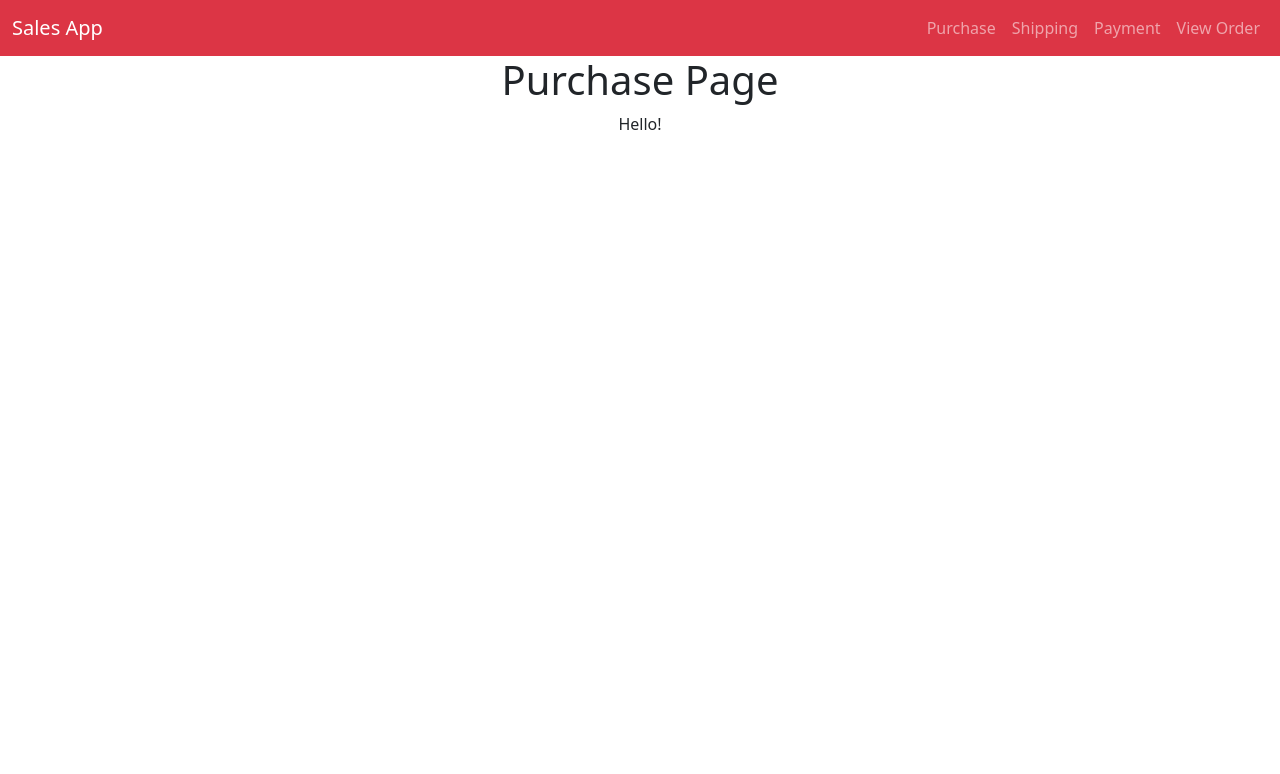
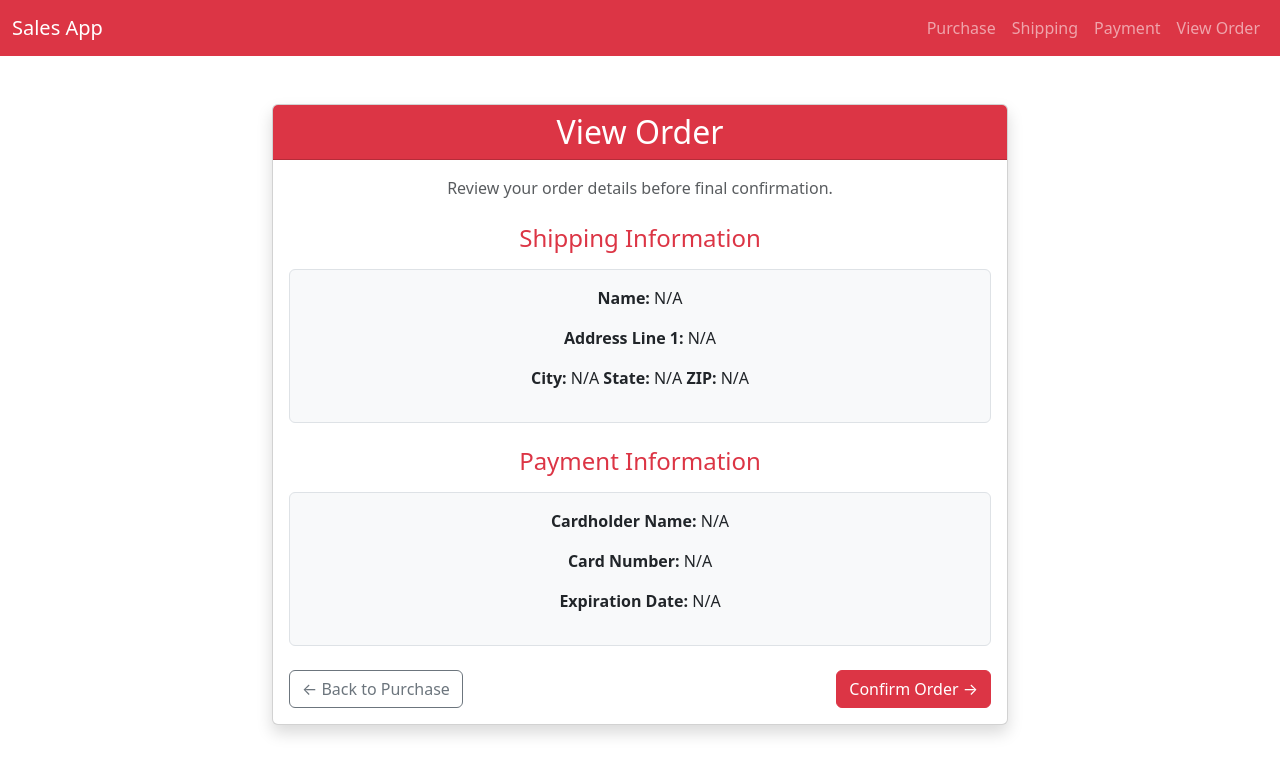
Before and after one commit to Jemin-Gandhi/CSE5234-Project, a React (Create React App) app in the folder website/: page /purchase/viewOrder in a window 1280 px wide. Shown: the top 774 px of the page. Built offline with nearby package versions, Linux system fonts and the light colour scheme.

Commit message:
finished all linking

```diff
--- a/website/src/components/paymentEntry.jsx
+++ b/website/src/components/paymentEntry.jsx
@@ -6,7 +6,7 @@ export default function PaymentEntry() {
   const location = useLocation();
   const navigate = useNavigate();
 
-  // Get order data from previous step
+  // Get any existing order data (e.g. items from previous steps)
   const orderData = location.state?.order || {};
 
   const [paymentInfo, setPaymentInfo] = useState({
@@ -25,7 +25,6 @@ export default function PaymentEntry() {
       [name]: value,
     }));
 
-    // Clear the error once user starts typing
     if (errors[name]) {
       setErrors((prev) => ({
         ...prev,
@@ -67,6 +66,7 @@ export default function PaymentEntry() {
     e.preventDefault();
 
     if (validateForm()) {
+      // Combine existing order info with payment details
       const updatedOrder = {
         ...orderData,
         paymentDetails: paymentInfo,
@@ -75,12 +75,13 @@ export default function PaymentEntry() {
       console.log("Payment details saved:", paymentInfo);
       console.log("Updated order:", updatedOrder);
 
-      navigate("/purchase/viewConfirmation", { state: { order: updatedOrder } });
+      // ✅ Navigate to the Shipping page, passing payment info forward
+      navigate("/purchase/shippingEntry", { state: { order: updatedOrder } });
     }
   };
 
   const handleBack = () => {
-    navigate("/purchase/shippingEntry", { state: { order: orderData } });
+    navigate("/purchase");
   };
 
   return (
@@ -179,11 +180,11 @@ export default function PaymentEntry() {
                     className="btn btn-outline-secondary"
                     onClick={handleBack}
                   >
-                    ← Back to Shipping
+                    ← Back to Purchase
                   </button>
 
                   <button type="submit" className="btn btn-danger">
-                    Review Order →
+                    Continue to Shipping →
                   </button>
                 </div>
               </form>
--- a/website/src/components/shippingEntry.jsx
+++ b/website/src/components/shippingEntry.jsx
@@ -6,85 +6,79 @@ export default function ShippingEntry() {
   const location = useLocation();
   const navigate = useNavigate();
 
-  // Get order data from previous step
+  // ✅ Get order data passed from PaymentEntry (which includes payment info)
   const orderData = location.state?.order || {};
+  const paymentDetails = orderData.paymentDetails || {};
 
   const [shippingDetails, setShippingDetails] = useState({
-    name: '',
-    addressLine1: '',
-    addressLine2: '',
-    city: '',
-    state: '',
-    zip: ''
+    name: "",
+    addressLine1: "",
+    addressLine2: "",
+    city: "",
+    state: "",
+    zip: "",
   });
 
   const [errors, setErrors] = useState({});
 
+  // Handle input changes
   const handleChange = (e) => {
     const { name, value } = e.target;
-    setShippingDetails(prev => ({
+    setShippingDetails((prev) => ({
       ...prev,
-      [name]: value
+      [name]: value,
     }));
 
-    // Clear error when user starts typing
     if (errors[name]) {
-      setErrors(prev => ({
+      setErrors((prev) => ({
         ...prev,
-        [name]: ''
+        [name]: "",
       }));
     }
   };
 
+  // Validate shipping form
   const validateForm = () => {
     const newErrors = {};
 
-    if (!shippingDetails.name.trim()) {
-      newErrors.name = 'Name is required';
-    }
-
-    if (!shippingDetails.addressLine1.trim()) {
-      newErrors.addressLine1 = 'Address Line 1 is required';
-    }
-
-    if (!shippingDetails.city.trim()) {
-      newErrors.city = 'City is required';
-    }
-
-    if (!shippingDetails.state.trim()) {
-      newErrors.state = 'State is required';
-    }
+    if (!shippingDetails.name.trim()) newErrors.name = "Name is required";
+    if (!shippingDetails.addressLine1.trim()) newErrors.addressLine1 = "Address Line 1 is required";
+    if (!shippingDetails.city.trim()) newErrors.city = "City is required";
+    if (!shippingDetails.state.trim()) newErrors.state = "State is required";
 
     if (!shippingDetails.zip.trim()) {
-      newErrors.zip = 'ZIP code is required';
+      newErrors.zip = "ZIP code is required";
     } else if (!/^\d{5}(-\d{4})?$/.test(shippingDetails.zip)) {
-      newErrors.zip = 'Please enter a valid ZIP code (12345 or 12345-6789)';
+      newErrors.zip = "Please enter a valid ZIP code (12345 or 12345-6789)";
     }
 
     setErrors(newErrors);
     return Object.keys(newErrors).length === 0;
   };
 
+  // ✅ When user submits shipping info
   const handleSubmit = (e) => {
     e.preventDefault();
 
     if (validateForm()) {
-      // Save shipping details to order data
+      // Combine both payment + shipping info
       const updatedOrder = {
         ...orderData,
-        shippingDetails: shippingDetails
+        paymentDetails: paymentDetails,
+        shippingDetails: shippingDetails,
       };
 
-      console.log("Shipping details saved:", shippingDetails);
-      console.log("Updated order:", updatedOrder);
+      console.log("Shipping details added:", shippingDetails);
+      console.log("Full order:", updatedOrder);
 
-      // Navigate to next step (payment entry)
-      navigate("/purchase/paymentEntry", { state: { order: updatedOrder } });
+      // ✅ Navigate to the next step (e.g. confirmation page)
+      navigate("/purchase/viewOrder", { state: { order: updatedOrder } });
     }
   };
 
+  // Optional back button (go back to payment page)
   const handleBack = () => {
-    navigate("/purchase", { state: { order: orderData } });
+    navigate("/purchase/paymentEntry", { state: { order: orderData } });
   };
 
   return (
@@ -98,19 +92,19 @@ export default function ShippingEntry() {
 
             <div className="card-body">
               <form onSubmit={handleSubmit}>
-                {/* Name Field */}
+                {/* Name */}
                 <div className="mb-3">
                   <label htmlFor="name" className="form-label">
                     Full Name <span className="text-danger">*</span>
                   </label>
                   <input
                     type="text"
-                    className={`form-control ${errors.name ? 'is-invalid' : ''}`}
                     id="name"
                     name="name"
+                    className={`form-control ${errors.name ? "is-invalid" : ""}`}
                     value={shippingDetails.name}
                     onChange={handleChange}
-                    placeholder="Enter your full name"
+                    placeholder="John Doe"
                   />
                   {errors.name && <div className="invalid-feedback">{errors.name}</div>}
                 </div>
@@ -122,14 +116,16 @@ export default function ShippingEntry() {
                   </label>
                   <input
                     type="text"
-                    className={`form-control ${errors.addressLine1 ? 'is-invalid' : ''}`}
                     id="addressLine1"
                     name="addressLine1"
+                    className={`form-control ${errors.addressLine1 ? "is-invalid" : ""}`}
                     value={shippingDetails.addressLine1}
                     onChange={handleChange}
-                    placeholder="Street address, P.O. box, company name, c/o"
+                    placeholder="123 Main St"
                   />
-                  {errors.addressLine1 && <div className="invalid-feedback">{errors.addressLine1}</div>}
+                  {errors.addressLine1 && (
+                    <div className="invalid-feedback">{errors.addressLine1}</div>
+                  )}
                 </div>
 
                 {/* Address Line 2 */}
@@ -139,16 +135,16 @@ export default function ShippingEntry() {
                   </label>
                   <input
                     type="text"
-                    className="form-control"
                     id="addressLine2"
                     name="addressLine2"
+                    className="form-control"
                     value={shippingDetails.addressLine2}
                     onChange={handleChange}
-                    placeholder="Apartment, suite, unit, building, floor, etc."
+                    placeholder="Apt, Suite, etc."
                   />
                 </div>
 
-                {/* City, State, ZIP Row */}
+                {/* City, State, ZIP */}
                 <div className="row">
                   <div className="col-md-6 mb-3">
                     <label htmlFor="city" className="form-label">
@@ -156,9 +152,9 @@ export default function ShippingEntry() {
                     </label>
                     <input
                       type="text"
-                      className={`form-control ${errors.city ? 'is-invalid' : ''}`}
                       id="city"
                       name="city"
+                      className={`form-control ${errors.city ? "is-invalid" : ""}`}
                       value={shippingDetails.city}
                       onChange={handleChange}
                       placeholder="City"
@@ -172,12 +168,12 @@ export default function ShippingEntry() {
                     </label>
                     <input
                       type="text"
-                      className={`form-control ${errors.state ? 'is-invalid' : ''}`}
                       id="state"
                       name="state"
+                      className={`form-control ${errors.state ? "is-invalid" : ""}`}
                       value={shippingDetails.state}
                       onChange={handleChange}
-                      placeholder="State"
+                      placeholder="NY"
                       maxLength="2"
                     />
                     {errors.state && <div className="invalid-feedback">{errors.state}</div>}
@@ -189,9 +185,9 @@ export default function ShippingEntry() {
                     </label>
                     <input
                       type="text"
-                      className={`form-control ${errors.zip ? 'is-invalid' : ''}`}
                       id="zip"
                       name="zip"
+                      className={`form-control ${errors.zip ? "is-invalid" : ""}`}
                       value={shippingDetails.zip}
                       onChange={handleChange}
                       placeholder="12345"
@@ -200,21 +196,18 @@ export default function ShippingEntry() {
                   </div>
                 </div>
 
-                {/* Action Buttons */}
+                {/* Buttons */}
                 <div className="d-flex justify-content-between mt-4">
                   <button
                     type="button"
                     className="btn btn-outline-secondary"
                     onClick={handleBack}
                   >
-                    ← Back to Products
+                    ← Back to Payment
                   </button>
 
-                  <button
-                    type="submit"
-                    className="btn btn-danger"
-                  >
-                    Continue to Payment →
+                  <button type="submit" className="btn btn-danger">
+                    Review Order →
                   </button>
                 </div>
               </form>
--- a/website/src/components/viewConfirmation.jsx
+++ b/website/src/components/viewConfirmation.jsx
@@ -1,11 +1,92 @@
 import React from "react";
+import { useLocation, useNavigate } from "react-router-dom";
+import "bootstrap/dist/css/bootstrap.min.css";
 
-export default function viewConfirmation() {
-    let title = "Purchase Page";
-    return (
-        <div>
-            <h1>{title}</h1>
-            Hello!
+export default function ViewConfirmation() {
+  const location = useLocation();
+  const navigate = useNavigate();
+
+  // Retrieve combined order data from previous step
+  const orderData = location.state?.order || {};
+  const shipping = orderData.shippingDetails || {};
+  const payment = orderData.paymentDetails || {};
+  const items = orderData.items || [];
+
+  const handleBackToPurchase = () => {
+    navigate("/purchase");
+  };
+
+  return (
+    <div className="container mt-5 mb-5">
+      <div className="row justify-content-center">
+        <div className="col-md-10 col-lg-8">
+          <div className="card shadow">
+            <div className="card-header bg-success text-white text-center">
+              <h2 className="mb-0">✅ Order Confirmed</h2>
+            </div>
+
+            <div className="card-body">
+              <p className="text-center text-muted mb-4">
+                Thank you for your purchase! Below are your order details.
+              </p>
+
+              {/* Shipping Information */}
+              <h4 className="text-success mb-3">Shipping Information</h4>
+              <div className="border rounded p-3 mb-4 bg-light">
+                <p><strong>Name:</strong> {shipping.name || "N/A"}</p>
+                <p><strong>Address Line 1:</strong> {shipping.addressLine1 || "N/A"}</p>
+                {shipping.addressLine2 && (
+                  <p><strong>Address Line 2:</strong> {shipping.addressLine2}</p>
+                )}
+                <p>
+                  <strong>City:</strong> {shipping.city || "N/A"}{" "}
+                  <strong>State:</strong> {shipping.state || "N/A"}{" "}
+                  <strong>ZIP:</strong> {shipping.zip || "N/A"}
+                </p>
+              </div>
+
+              {/* Payment Information */}
+              <h4 className="text-success mb-3">Payment Information</h4>
+              <div className="border rounded p-3 mb-4 bg-light">
+                <p><strong>Cardholder Name:</strong> {payment.card_holder_name || "N/A"}</p>
+                <p>
+                  <strong>Card Number:</strong>{" "}
+                  {payment.credit_card_number
+                    ? "**** **** **** " + payment.credit_card_number.slice(-4)
+                    : "N/A"}
+                </p>
+                <p><strong>Expiration Date:</strong> {payment.expir_date || "N/A"}</p>
+              </div>
+
+              {/* Order Summary (if applicable) */}
+              {items.length > 0 && (
+                <>
+                  <h4 className="text-success mb-3">Order Summary</h4>
+                  <div className="border rounded p-3 mb-4 bg-light">
+                    {items.map((item, index) => (
+                      <div key={index} className="d-flex justify-content-between">
+                        <span>{item.name} (x{item.quantity})</span>
+                        <span>${item.price?.toFixed(2) || "0.00"}</span>
+                      </div>
+                    ))}
+                  </div>
+                </>
+              )}
+
+              {/* Back Button */}
+              <div className="d-flex justify-content-center mt-4">
+                <button
+                  type="button"
+                  className="btn btn-success px-4"
+                  onClick={handleBackToPurchase}
+                >
+                  ← Back to Purchases
+                </button>
+              </div>
+            </div>
+          </div>
         </div>
-    );
-};
+      </div>
+    </div>
+  );
+}
--- a/website/src/components/viewOrder.jsx
+++ b/website/src/components/viewOrder.jsx
@@ -1,11 +1,103 @@
 import React from "react";
+import { useLocation, useNavigate } from "react-router-dom";
+import "bootstrap/dist/css/bootstrap.min.css";
 
-export default function viewOrder() {
-    let title = "Purchase Page";
-    return (
-        <div>
-            <h1>{title}</h1>
-            Hello!
+export default function ViewOrder() {
+  const location = useLocation();
+  const navigate = useNavigate();
+
+  // Retrieve combined order data from previous step
+  const orderData = location.state?.order || {};
+  const shipping = orderData.shippingDetails || {};
+  const payment = orderData.paymentDetails || {};
+  const items = orderData.items || []; // optional — if your order includes items
+
+  const handleBack = () => {
+    navigate("/purchase");
+  };
+
+  const handleConfirm = () => {
+    // Move to confirmation page with the same order data
+    navigate("/purchase/viewConfirmation", { state: { order: orderData } });
+  };
+
+  return (
+    <div className="container mt-5 mb-5">
+      <div className="row justify-content-center">
+        <div className="col-md-10 col-lg-8">
+          <div className="card shadow">
+            <div className="card-header bg-danger text-white">
+              <h2 className="text-center mb-0">View Order</h2>
+            </div>
+
+            <div className="card-body">
+              <p className="text-center text-muted mb-4">
+                Review your order details before final confirmation.
+              </p>
+
+              {/* Shipping Information */}
+              <h4 className="text-danger mb-3">Shipping Information</h4>
+              <div className="border rounded p-3 mb-4 bg-light">
+                <p><strong>Name:</strong> {shipping.name || "N/A"}</p>
+                <p><strong>Address Line 1:</strong> {shipping.addressLine1 || "N/A"}</p>
+                {shipping.addressLine2 && <p><strong>Address Line 2:</strong> {shipping.addressLine2}</p>}
+                <p>
+                  <strong>City:</strong> {shipping.city || "N/A"}{" "}
+                  <strong>State:</strong> {shipping.state || "N/A"}{" "}
+                  <strong>ZIP:</strong> {shipping.zip || "N/A"}
+                </p>
+              </div>
+
+              {/* Payment Information */}
+              <h4 className="text-danger mb-3">Payment Information</h4>
+              <div className="border rounded p-3 mb-4 bg-light">
+                <p><strong>Cardholder Name:</strong> {payment.card_holder_name || "N/A"}</p>
+                <p>
+                  <strong>Card Number:</strong>{" "}
+                  {payment.credit_card_number
+                    ? "**** **** **** " + payment.credit_card_number.slice(-4)
+                    : "N/A"}
+                </p>
+                <p><strong>Expiration Date:</strong> {payment.expir_date || "N/A"}</p>
+              </div>
+
+              {/* Order Summary (if applicable) */}
+              {items.length > 0 && (
+                <>
+                  <h4 className="text-danger mb-3">Order Summary</h4>
+                  <div className="border rounded p-3 mb-4 bg-light">
+                    {items.map((item, index) => (
+                      <div key={index} className="d-flex justify-content-between">
+                        <span>{item.name} (x{item.quantity})</span>
+                        <span>${item.price?.toFixed(2) || "0.00"}</span>
+                      </div>
+                    ))}
+                  </div>
+                </>
+              )}
+
+              {/* Action Buttons */}
+              <div className="d-flex justify-content-between mt-4">
+                <button
+                  type="button"
+                  className="btn btn-outline-secondary"
+                  onClick={handleBack}
+                >
+                  ← Back to Purchase
+                </button>
+
+                <button
+                  type="button"
+                  className="btn btn-danger"
+                  onClick={handleConfirm}
+                >
+                  Confirm Order →
+                </button>
+              </div>
+            </div>
+          </div>
         </div>
-    );
-};
+      </div>
+    </div>
+  );
+}
```
